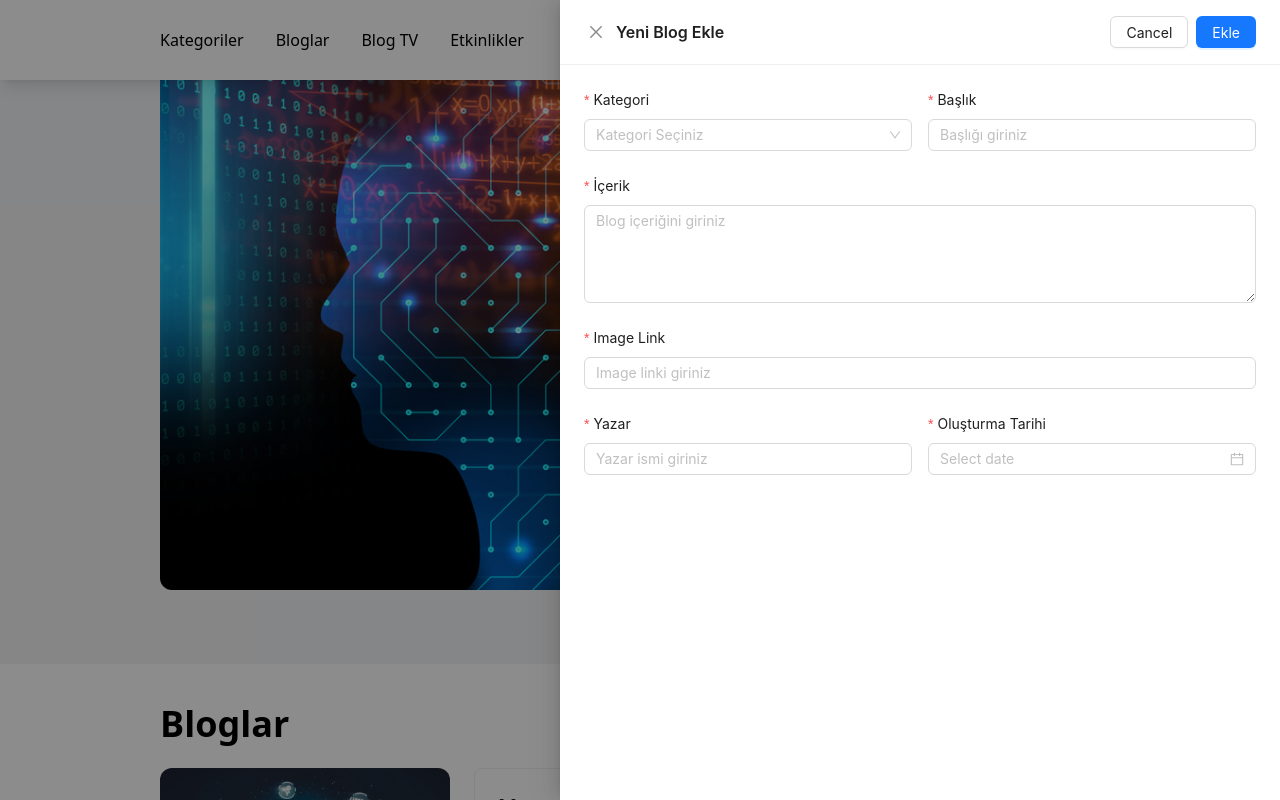
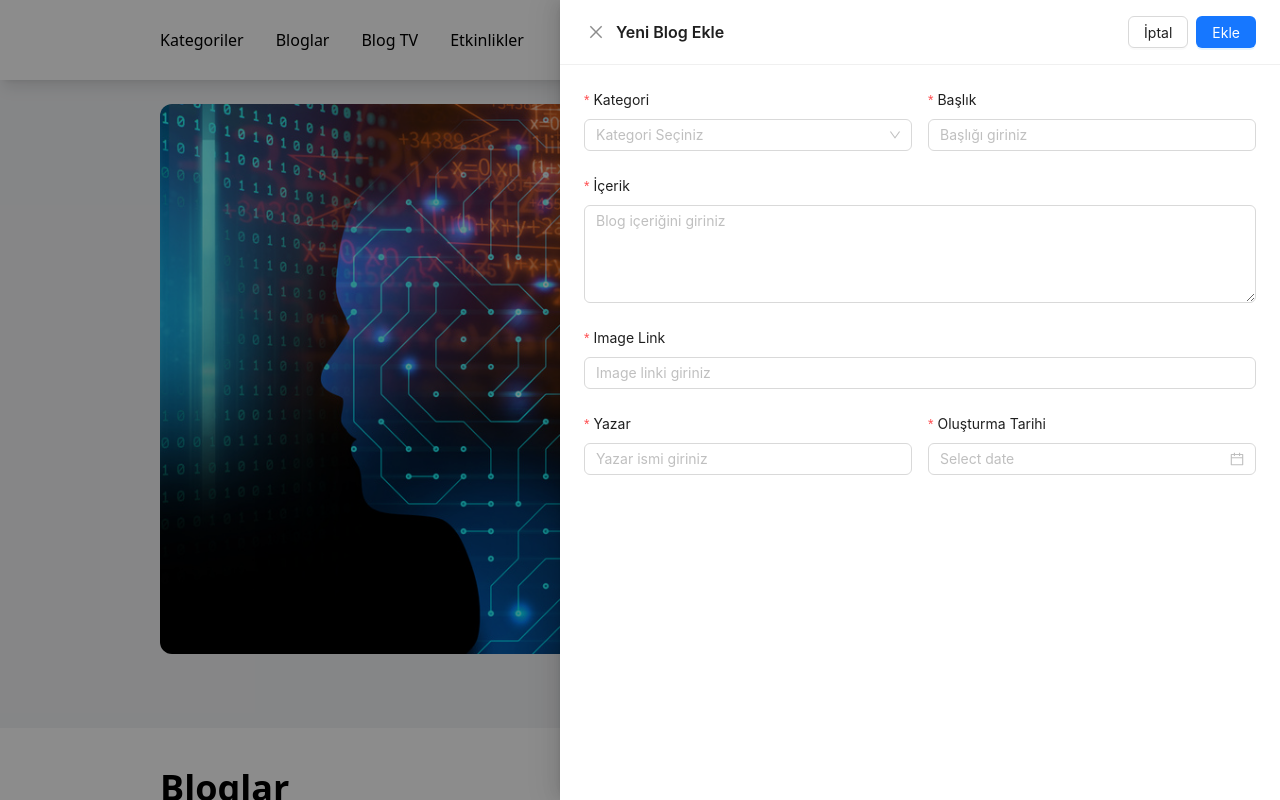
Before and after one commit to sureyyatopuz/blog-management, a React (Vite) app: page / in a window 1280 px wide. Both pictures are taken after a click on the button "Blog Ekle". Shown: the top 800 px of the page. Built offline with nearby package versions, Linux system fonts and the light colour scheme.

Commit message:
Navbar fixed

```diff
--- a/src/components/AddNewBlog.jsx
+++ b/src/components/AddNewBlog.jsx
@@ -52,7 +52,7 @@ const AddNewBlog = ({ onSaved }) => {
         }}
         extra={
           <Space>
-            <Button onClick={onClose}>Cancel</Button>
+            <Button onClick={onClose}>İptal</Button>
             <Button onClick={() => form.submit()} type="primary">
               Ekle
             </Button>
--- a/src/layout/Main.jsx
+++ b/src/layout/Main.jsx
@@ -57,7 +57,7 @@ const Main = ({ blogData, onDelete, onUpdate, searchTerm  }) => {
   return (
     <>
       {/* Hero Blog Section */}
-      <div className="flex justify-center bg-gray-100 ">
+      <div className="flex justify-center bg-gray-100 mt-16">
         <div className="flex w-3/4 justify-center bg-gray-100 max-w-full">
           <div className="flex justify-center mt-10 mb-16 max-w-full">
             <div className="flex justify-center w-3/5">
```
